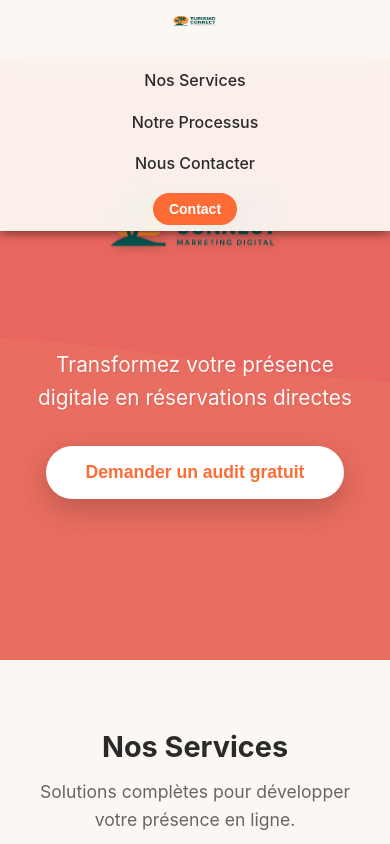
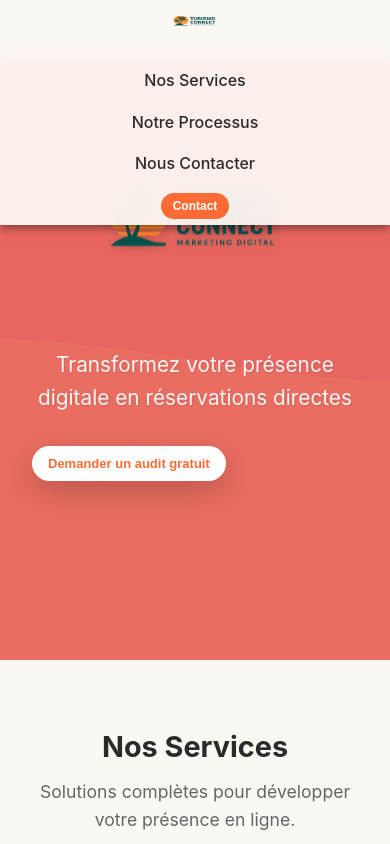
Before and after one commit to Turismo-Connect/website, a plain HTML site: page index.html in a window 390 px wide. Shown: the top 844 px of the page. Drawn offline with Linux system fonts and the light colour scheme.

Commit message:
MAJ 2025

```diff
--- a/Styles/style.css
+++ b/Styles/style.css
@@ -592,8 +592,21 @@ footer{
         height: 35px;
     }
 
-    .nav-btn {
+    nav .nav-btn {
+        display: block !important;
         padding: 8px 16px !important;
+        font-size: 14px !important;
+    }
+
+    .bouton-contact {
+        display: block !important;
+        padding: 12px 20px !important;
+        font-size: 14px !important;
+    }
+
+    .tc-btn {
+        display: block !important;
+        padding: 12px 20px !important;
         font-size: 14px !important;
     }
 }
@@ -606,4 +619,22 @@ footer{
     nav .logo img {
         height: 30px;
     }
+
+    nav .nav-btn {
+        display: block !important;
+        padding: 6px 12px !important;
+        font-size: 12px !important;
+    }
+
+    .bouton-contact {
+        display: block !important;
+        padding: 10px 16px !important;
+        font-size: 13px !important;
+    }
+
+    .tc-btn {
+        display: block !important;
+        padding: 10px 16px !important;
+        font-size: 13px !important;
+    }
 }
```
